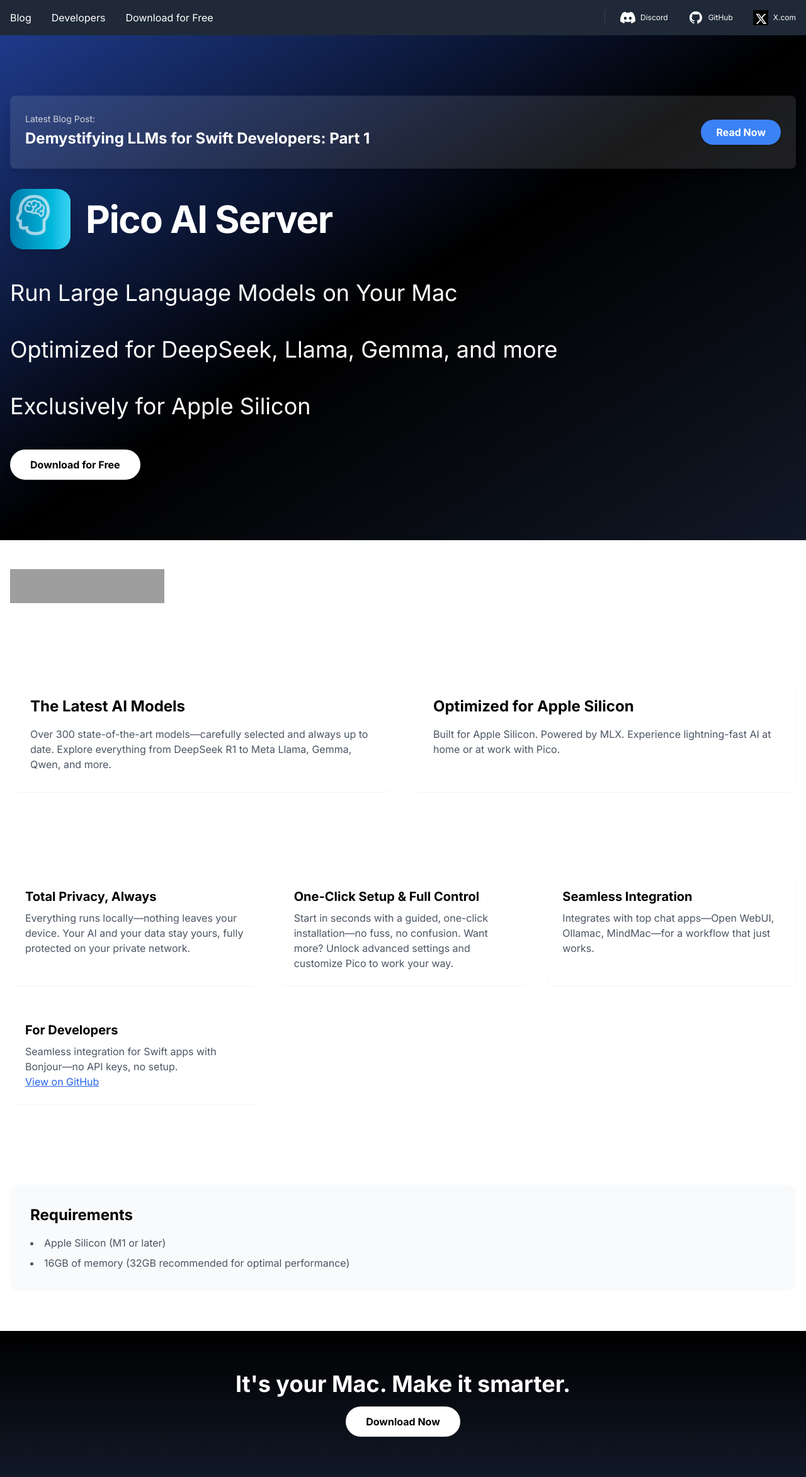
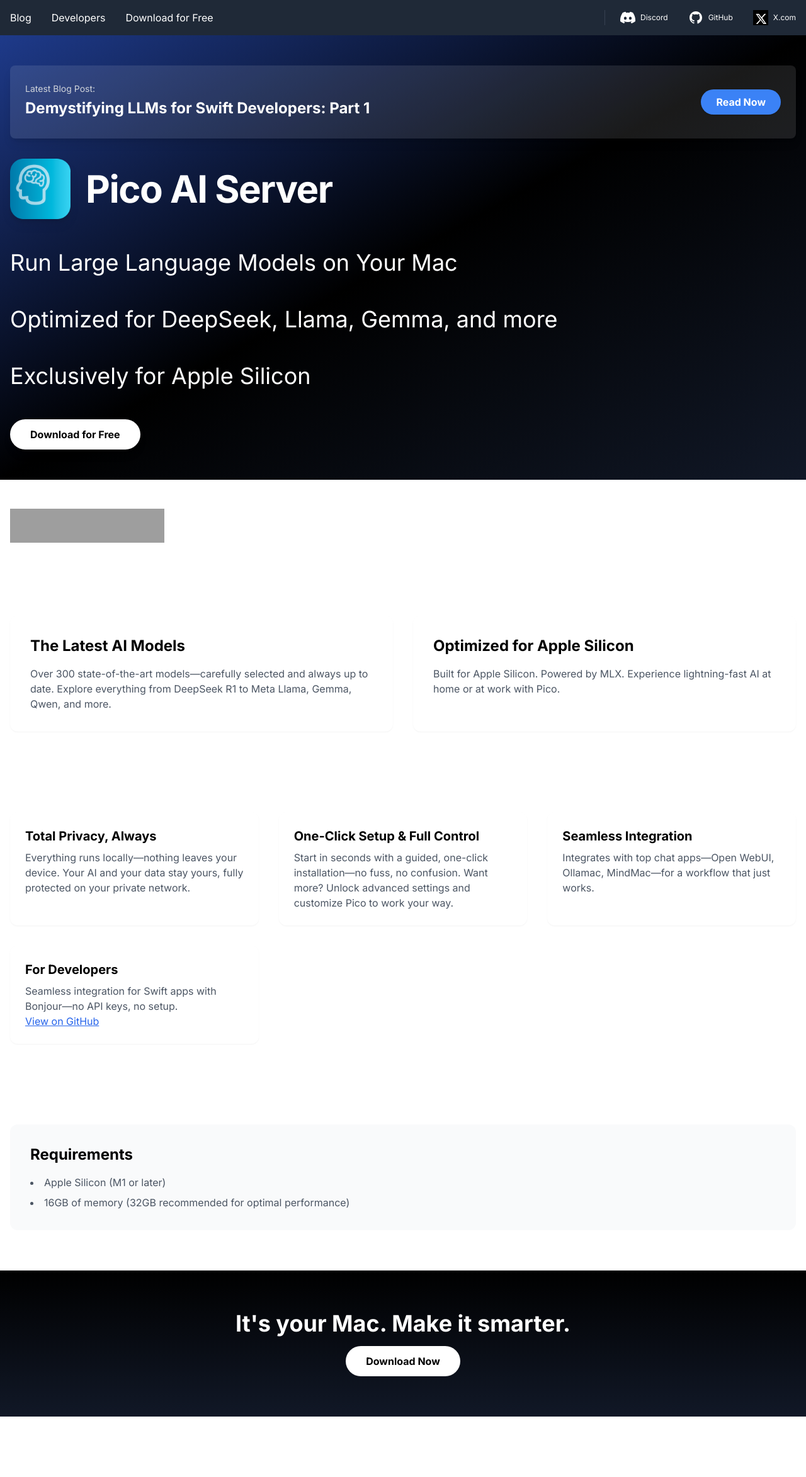
Before and after one commit to ronaldmannak/PicoWebsite, a Jekyll site: the page index.html, which Jekyll copies as it is, in a window 1280 px wide. Shown: the whole page at 63% size. Built offline with Jekyll 4.4.1, drawn with Linux system fonts in a browser that asks for light colours; nearby versions of some CDN libraries; after the commit the page ends 2250 px from its top, so only the background shows below that; grey boxes are pictures that could not be loaded.

Commit message:
Fix vertical space

```diff
--- a/index.html
+++ b/index.html
@@ -47,7 +47,7 @@
         </div>
     </nav>
     <!-- Hero Section -->
-    <div class="bg-gradient-to-br from-blue-900 via-black to-gray-900 text-white py-24 relative overflow-hidden">
+    <div class="bg-gradient-to-br from-blue-900 via-black to-gray-900 text-white py-12 relative overflow-hidden">
       <!-- Latest Blog Post Highlight -->
       <!-- TODO: When adding a new blog post, update the title and link below -->
       <div class="container mx-auto px-4 mb-8">
```
